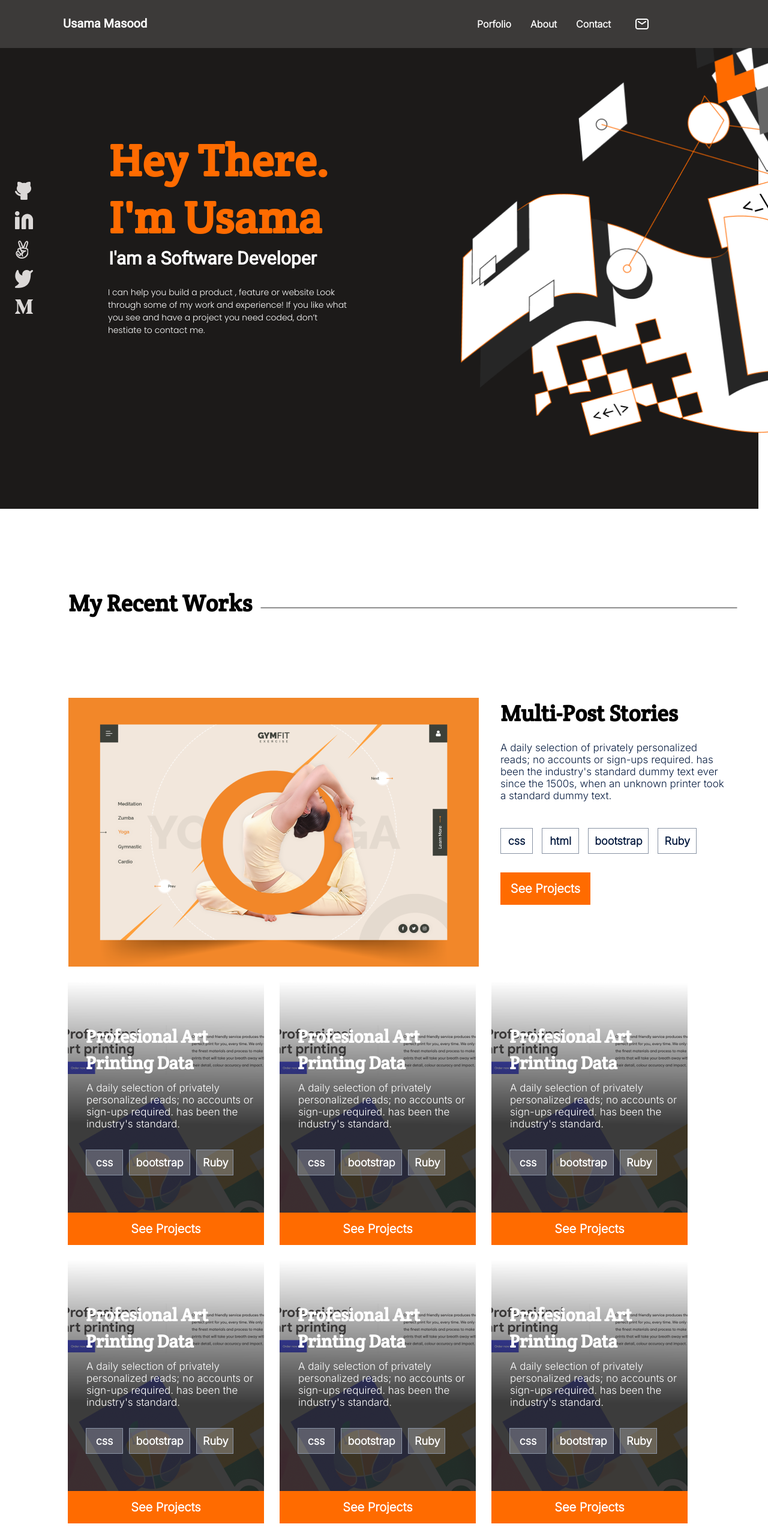
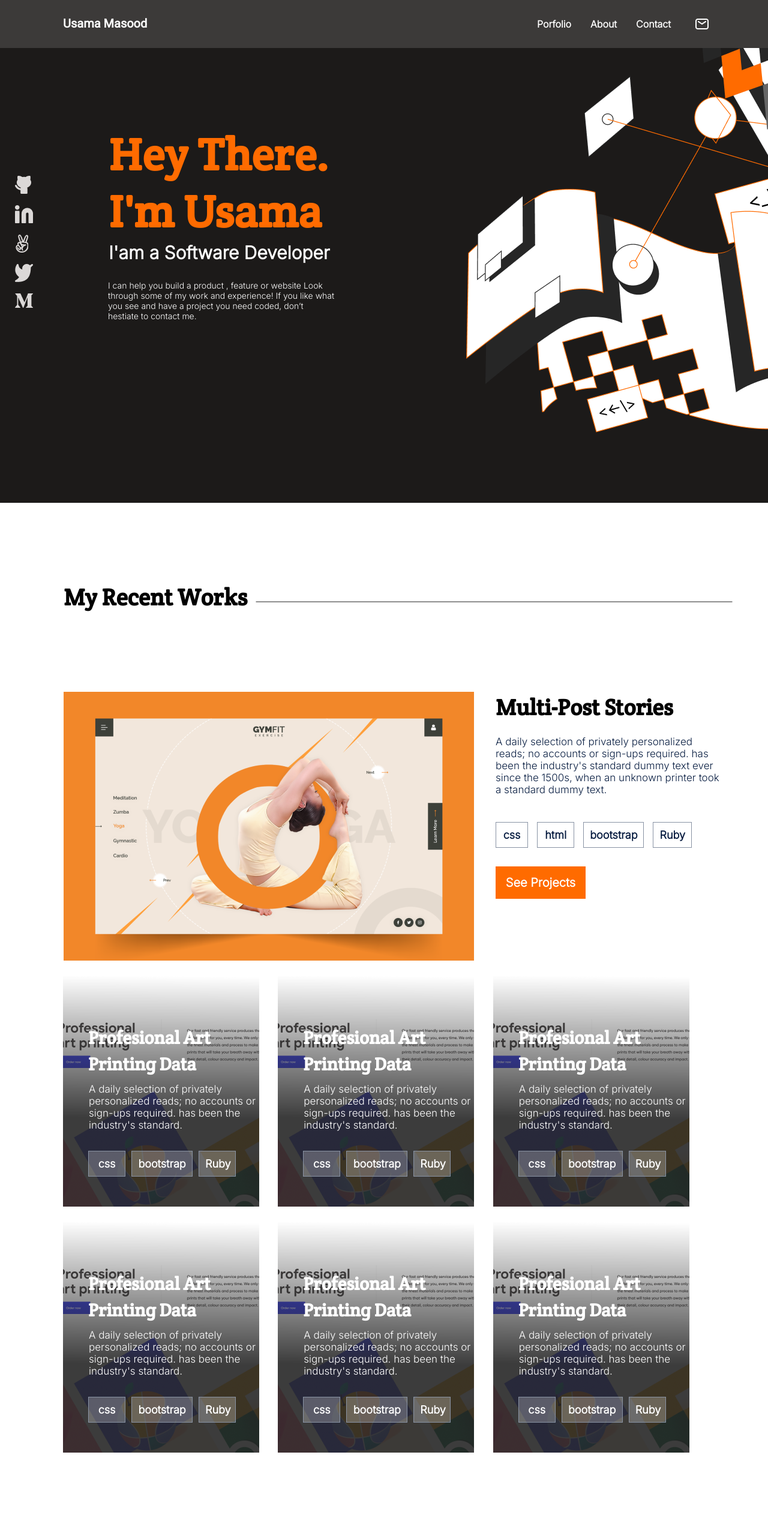
Before and after one commit to jkanyi-web/Portfolio-Microverse, a website: page index.html in a window 1280 px wide. Shown: the top 2560 px of the page at 60% size. Drawn offline with Linux system fonts and the light colour scheme.

Commit message:
Update font family, alignments and hover properties

```diff
--- a/index.html
+++ b/index.html
@@ -14,7 +14,7 @@
     </head>
 
 
-    <body>
+    <body class="body1">
         <header class="main-header">
             <nav class="header">
                 <div class="name"><a class="nam" href="#" style="color: white; text-decoration: none;">Usama Masood</a></div>
@@ -88,8 +88,8 @@
                     </div>
                 </div>
                 <div class="containo">
-                    <div class="containo1">
                         <div class="container2">
+                            <div class="hovee">
                                 <div class="Data"><h1>Profesional Art Printing Data</h1></div>
                                 <div class="para1"><p>A daily selection of privately personalized reads; no accounts or sign-ups required. has been the industry's standard.</p></div>
                                 <ul class="container3">
@@ -102,8 +102,8 @@
                                     <button class="button1">See Projects</button>
                                 </div>
                         </div>
-                    <div class="containo1">
                         <div class="container2">
+                            <div class="hovee">
                                 <div class="Data"><h1>Profesional Art Printing Data</h1></div>
                                 <div class="para1"><p>A daily selection of privately personalized reads; no accounts or sign-ups required. has been the industry's standard.</p></div>
                                 <ul class="container3">
@@ -116,8 +116,8 @@
                                 <button class="button1">See Projects</button>
                             </div>
                         </div>
-                    <div class="containo1">
                         <div class="container2">
+                            <div class="hovee">
                                 <div class="Data"><h1>Profesional Art Printing Data</h1></div>
                                 <div class="para1"><p>A daily selection of privately personalized reads; no accounts or sign-ups required. has been the industry's standard.</p></div>
                                 <ul class="container3">
@@ -130,8 +130,8 @@
                                 <button class="button1">See Projects</button>
                             </div>
                         </div>
-                    <div class="containo1">
                         <div class="container2">
+                            <div class="hovee">
                                 <div class="Data"><h1>Profesional Art Printing Data</h1></div>
                                 <div class="para1"><p>A daily selection of privately personalized reads; no accounts or sign-ups required. has been the industry's standard.</p></div>
                                 <ul class="container3">
@@ -144,8 +144,8 @@
                                 <button class="button1">See Projects</button>
                             </div>
                         </div>
-                    <div class="containo1">
                         <div class="container2">
+                            <div class="hovee">
                                 <div class="Data"><h1>Profesional Art Printing Data</h1></div>
                                 <div class="para1"><p>A daily selection of privately personalized reads; no accounts or sign-ups required. has been the industry's standard.</p></div>
                                 <ul class="container3">
@@ -158,8 +158,8 @@
                                 <button class="button1">See Projects</button>
                             </div>
                         </div>
-                    <div class="containo1">
                         <div class="container2">
+                            <div class="hovee">
                                 <div class="Data"><h1>Profesional Art Printing Data</h1></div>
                                 <div class="para1"><p>A daily selection of privately personalized reads; no accounts or sign-ups required. has been the industry's standard.</p></div>
                                 <ul class="container3">
@@ -217,8 +217,8 @@
                 </div>
                 <div class="container9">
                     <div class="languages">
-                        <div class="55"><img src="./image/Rectangle 57.png" alt=""></div>
-                        <div class="lang"><h2>Skills</h2></div>
+                        <div class="a55"><img src="./image/Rectangle 57.png" alt=""></div>
+                        <div class="lango"><h2>Skills</h2></div>
                     </div>
                     <ul class="points">
                         <li>Codekit</li>
--- a/style.css
+++ b/style.css
@@ -37,11 +37,16 @@
 }
 
 .section1 {
+  left: 0;
   background-color: #1c1a19;
   width: 375px;
-  margin-top: -30px;
-  margin-left: -8px;
+  margin-top: -50px;
   height: auto;
+}
+
+.body1 {
+  width: 100%;
+  display: inline;
 }
 
 .im {
@@ -65,7 +70,7 @@
 }
 
 .profession {
-  font-family: 'Roboto', sans-serif;
+  font-family: 'Inter', sans-serif;
   font-style: normal;
   font-weight: 400;
   font-size: 18px;
@@ -76,14 +81,14 @@
 }
 
 .services {
-  font-family: 'Poppins', sans-serif;
+  font-family: 'Inter', sans-serif;
   font-style: normal;
   font-size: 14px;
   color: white;
   position: relative;
   bottom: 15px;
   font-weight: 200;
-  width: 290px;
+  width: 270px;
   margin-left: 20px;
   margin-top: -45px;
 }
@@ -232,6 +237,17 @@ li.item3 {
   margin-left: 24px;
 }
 
+.hovee {
+  display: flex;
+  flex-direction: column;
+  justify-content: center;
+  align-items: center;
+  width: 327px;
+  height: 386px;
+  margin-top: 24px;
+  margin-left: 24px;
+}
+
 .Data {
   font-size: 20px;
   line-height: 44px;
@@ -298,7 +314,6 @@ ul.container3 {
   width: 327px;
   align-items: center;
   color: white;
-  margin-left: 24px;
 }
 
 .button1 {
@@ -396,6 +411,12 @@ ul.container3 {
 }
 
 .lang {
+  font-family: inherit;
+  font-size: 20px;
+  color: white;
+}
+
+.lango {
   font-family: inherit;
   font-size: 20px;
   color: white;
@@ -575,18 +596,23 @@ ul.points {
     display: none;
   }
 
+  .body1 {
+    width: 100%;
+  }
+
   .nam {
     display: flex;
     width: 200px;
   }
 
   .men {
-    margin-left: 500px;
+    margin-left: 600px;
     margin-top: 23px;
     display: flex;
     gap: 32px;
     font-family: 'Inter', sans-serif;
     font-weight: 600;
+    justify-content: end;
   }
 
   .mail {
@@ -604,7 +630,10 @@ ul.points {
   }
 
   .im {
-    display: flex;
+    display: grid;
+    width: 100%;
+    margin-left: 8px;
+    justify-content: end;
   }
 
   .aaa {
@@ -639,7 +668,7 @@ ul.points {
   .services {
     margin-left: -70px;
     margin-top: 500px;
-    width: 400px;
+    width: 380px;
     font-size: 14px;
   }
 
@@ -698,8 +727,13 @@ ul.points {
     margin-left: -50px;
   }
 
+  .container2:hover {
+    background-image: url(./icons/Mask\ Group.png);
+  }
+
   .container4 {
-    margin-left: -50px;
+    display: none;
+    margin-left: -1px;
   }
 
   .about-me {
@@ -749,14 +783,15 @@ ul.points {
   }
 
   .button2 {
-    margin-left: 55px;
+    margin-left: 61px;
     margin-top: 40px;
   }
 
   .imageo {
     display: flex;
-    margin-left: 465px;
+    margin-left: 472px;
     margin-top: -50px;
+    justify-content: end;
   }
 
   .linee {
@@ -835,4 +870,28 @@ ul.points {
   .line2 {
     display: none;
   }
+
+  .container2:hover .hovee {
+    display: none;
+  }
+
+  .container2:hover .container4 {
+    display: flex;
+    margin-top: 335px;
+  }
+
+  ul.points {
+    align-items: flex-start;
+    margin-left: -140px;
+  }
+
+  .a55 {
+    margin-left: -55px;
+  }
+
+  .main1 {
+    width: auto;
+    justify-content: left;
+    margin-left: 0;
+  }
 }
```
Also changed, not shown: icons/Mask Group.png (added). Lines whose indentation alone changed are shown as unchanged.
